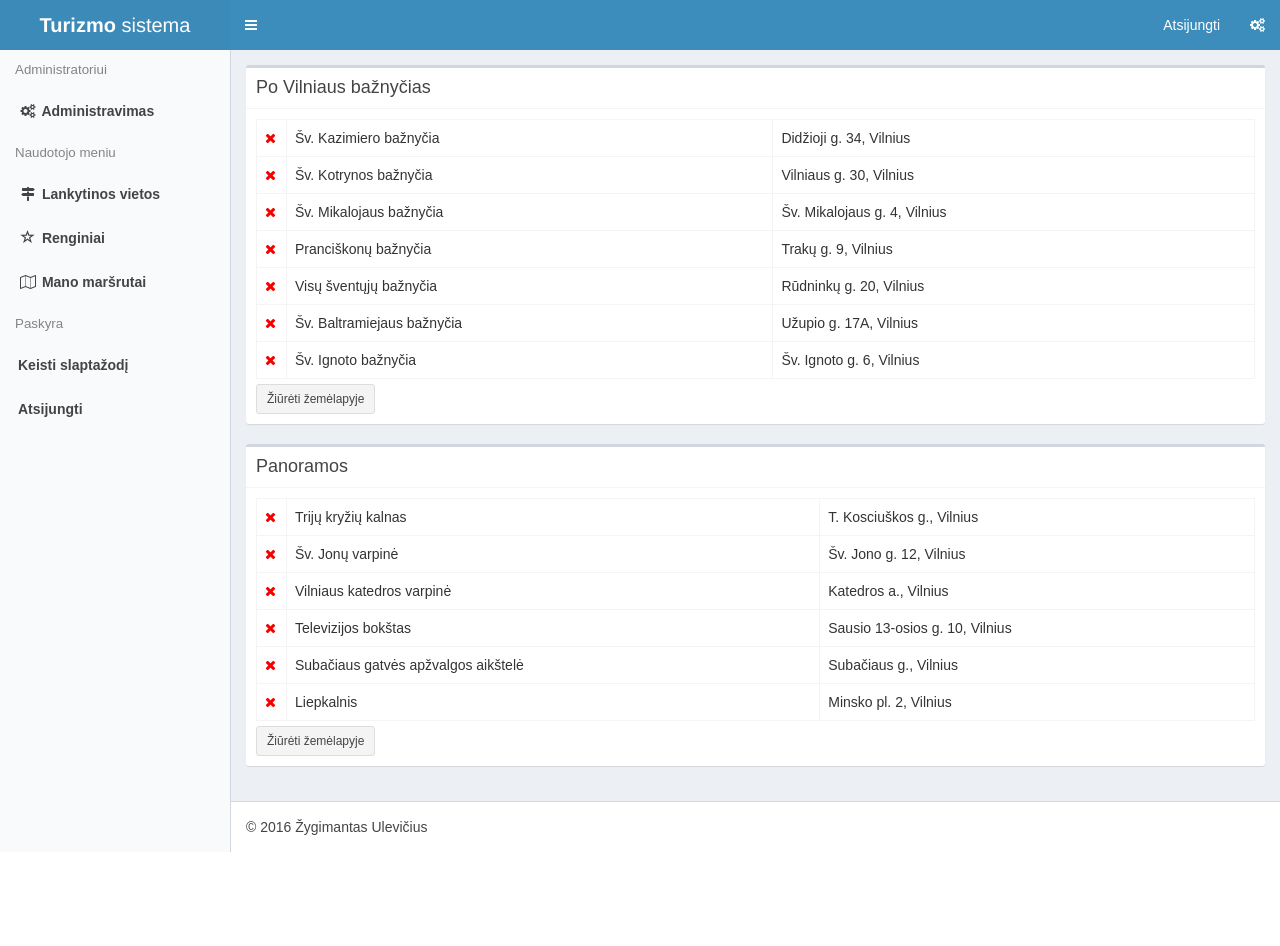
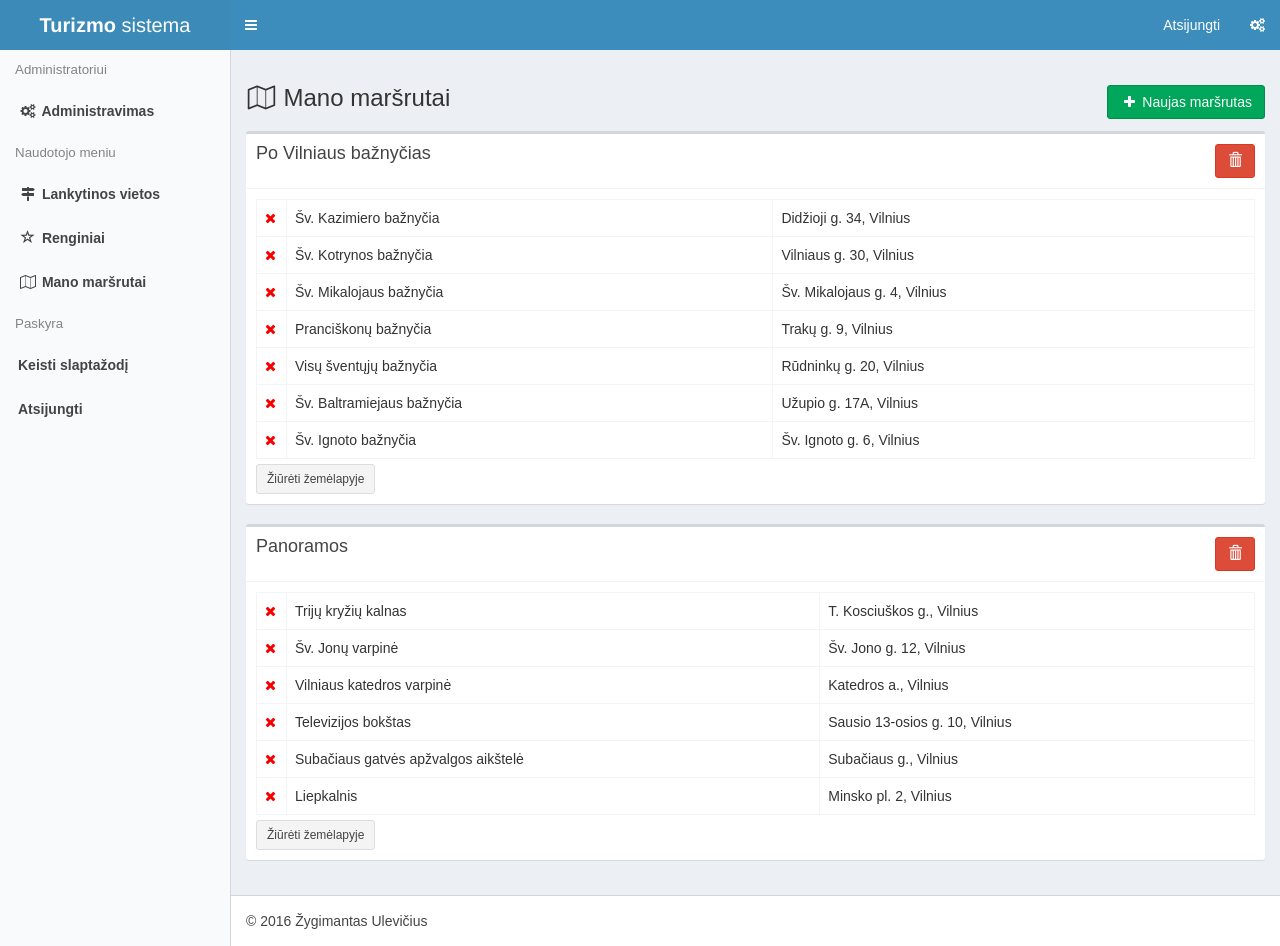
Before and after one commit to zulevicius/tourist-system, a Django app: a page that uses templates/app_tourist/my_tours.html in a window 1280 px wide. Before the commit the page ends 852 px from the top, so only its background shows below. Run offline with Django 3.2, Linux system fonts and the light colour scheme; a user stored in the database is signed in; data comes from the database, SQL or seed files in the repository; some libraries are stand-ins or nearby versions.

Commit message:
tour create/delete functions, auth/

```diff
--- a/app_auth/views.py
+++ b/app_auth/views.py
@@ -1,5 +1,5 @@
 from django.contrib import messages
-from django.contrib.auth import authenticate, login, logout
+from django.contrib.auth import login, logout
 from django.contrib.auth.models import User
 from django.contrib.auth.forms import AuthenticationForm
 from django.core.mail import EmailMessage
@@ -7,7 +7,7 @@ from django.core.urlresolvers import reverse
 from django.http import HttpResponseRedirect
 from django.shortcuts import render, redirect
 from django.utils.crypto import get_random_string
-from django.views.generic import FormView, ListView, TemplateView, View
+from django.views.generic import FormView, View
 
 from .forms import RemindPassword, UserRegister
 
--- a/app_tourist/urls.py
+++ b/app_tourist/urls.py
@@ -13,7 +13,10 @@ urlpatterns = [
     url(r'^perziureti-lankytina-vieta/(?P<pk>\d+)/$', views.review_visitplace, name='review_visitplace'),
     url(r'^renginiai/$', views.EventsView.as_view(), name='events'),
     url(r'^perziureti-rengini/(?P<pk>\d+)/$', views.review_event, name='review_event'),
+
     url(r'^mano-marsrutai/$', login_required(views.MyToursView.as_view()), name='my_tours'),
+    url(r'^naujas-marsrutas/$', login_required(views.create_tour), name='create_tour'),
+    url(r'^istrinti-marsruta/(?P<pk>\d+)/$', login_required(views.delete_tour), name='delete_tour'),
 
     url(r'^gauti-darbo-laika-pagal-sav-diena/$', views.get_working_hours_by_weekday, name='work_hours_by_weekday'),
     url(r'^prideti-objekta-i-marsruta/$', views.add_tour_object_to_tour, name='add_object_to_tour'),
--- a/app_tourist/views.py
+++ b/app_tourist/views.py
@@ -2,7 +2,9 @@
 import datetime
 import json
 
-from django.http import HttpResponse
+from django.contrib import messages
+from django.core.urlresolvers import reverse
+from django.http import HttpResponse, HttpResponseRedirect
 from django.shortcuts import render, redirect
 from django.views.generic import ListView, TemplateView
 
@@ -18,6 +20,31 @@ class MyToursView(ListView):
         context['myToursList'] = Tour.objects.filter(user = self.request.user)
 
         return context
+
+
+def create_tour(request):
+
+    title = request.POST['tour_name']
+    tour = Tour(title = title, user=request.user)
+    tour.save()
+
+    messages.add_message(request, 25, 'Maršrutas %s sukurtas' % title, extra_tags="success")
+
+    url = reverse('app_tourist:my_tours')
+    return HttpResponseRedirect(url)
+
+
+def delete_tour(request, pk):
+
+    tour = Tour.objects.get(pk = pk)
+    title = tour.title
+    if tour.user == request.user:
+        tour.delete()
+
+    messages.add_message(request, 25, 'Maršrutas %s ištrintas' % title, extra_tags="success")
+
+    url = reverse('app_tourist:my_tours')
+    return HttpResponseRedirect(url)
 
 
 class VisitPlacesView(ListView):
--- a/templates/app_tourist/my_tours.html
+++ b/templates/app_tourist/my_tours.html
@@ -32,12 +32,75 @@
         {% endfor %}
     {% endif %}
 
+    <div class="modal fade" id="new-tour" tabindex="-1" role="dialog" aria-labelledby="exampleModalLabel">
+      <div class="modal-dialog" role="document">
+        <div class="modal-content">
+            <div class="modal-header">
+              <button type="button" class="close" data-dismiss="modal" aria-label="Close"><span aria-hidden="true">&times;</span></button>
+                <h4 class="modal-title" id="exampleModalLabel">Pridėti naują maršrutą</h4>
+            </div>
+
+            <form method="post" action="{% url 'app_tourist:create_tour' %}">
+            {% csrf_token %}
+
+              <div class="form-group col-sm-12">
+                <div class="box-body">
+                    <label for="tour_name" class="pull-left control-label">Maršruto pavadinimas</label>
+                    <input class="form-control" id="tour_name" name="tour_name" maxlength="50">
+                </div>
+              </div>
+
+              <div class="modal-footer">
+                <div class="pull-left">
+                    <button class="btn btn-success" type="submit"><i class="fa fa-fw fa-check"></i> Sukurti</button>
+                </div>
+                <button type="button" class="btn btn-default" data-dismiss="modal">Atšaukti</button>
+              </div>
+            </form>
+        </div>
+      </div>
+    </div>
+
+
+    <h3 style="margin-bottom: 20px;">
+        <i class="fa fa-fw fa-map-o"></i> Mano maršrutai
+        <button class="btn btn-success pull-right" data-toggle="modal" data-target="#new-tour">
+            <i class="fa fa-fw fa-plus"></i> Naujas maršrutas
+        </button>
+    </h3>
+
     {% for tour in myToursList %}
+
+    <div class="modal fade" id="delete-tour-{{ tour.pk }}" tabindex="-1" role="dialog" aria-labelledby="exampleModalLabel">
+      <div class="modal-dialog" role="document">
+        <div class="modal-content">
+            <div class="modal-header">
+              <button type="button" class="close" data-dismiss="modal" aria-label="Close"><span aria-hidden="true">&times;</span></button>
+                <h4 class="modal-title" id="exampleModalLabel">Ar tikrai norite ištrinti {{ tour.title }} maršrutą?</h4>
+            </div>
+
+            <form method="post" action="{% url 'app_tourist:delete_tour' tour.pk %}">
+            {% csrf_token %}
+
+              <div class="modal-footer">
+                <div class="pull-left">
+                    <button class="btn btn-danger" type="submit"><i class="fa fa-fw fa-remove"></i> Ištrinti</button>
+                </div>
+                <button type="button" class="btn btn-default" data-dismiss="modal">Atšaukti</button>
+              </div>
+            </form>
+        </div>
+      </div>
+    </div>
+
     <div class="row">
         <div class="col-sm-12">
             <div class="box">
                 <div class="box-header with-border">
                     <h3 class="box-title">{{ tour.title }}</h3>
+                    <button class="btn btn-danger pull-right" data-toggle="modal" data-target="#delete-tour-{{ tour.pk }}">
+                        <i class="glyphicon glyphicon-trash"></i>
+                    </button>
                 </div>
                 <!-- /.box-header -->
                 <div class="box-body">
--- a/tourist/urls.py
+++ b/tourist/urls.py
@@ -21,5 +21,5 @@ from django.conf.urls.static import static
 urlpatterns = [
     url(r'^tourist-system/admin/', admin.site.urls),
     url(r'^tourist-system/', include('app_tourist.urls', namespace='app_tourist')),
-    url(r'^tourist-system/auth', include('app_auth.urls', namespace='app_auth')),
+    url(r'^tourist-system/auth/', include('app_auth.urls', namespace='app_auth')),
 ] + static(settings.MEDIA_URL, document_root=settings.MEDIA_ROOT)
```
